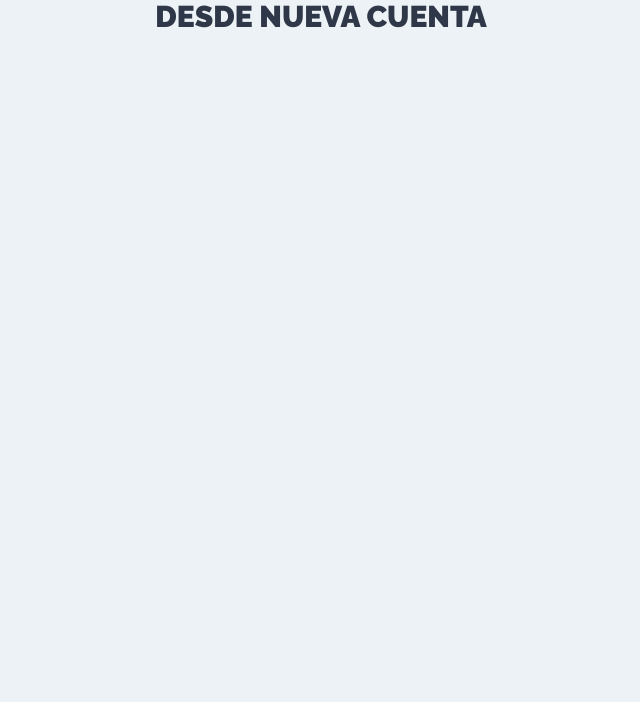
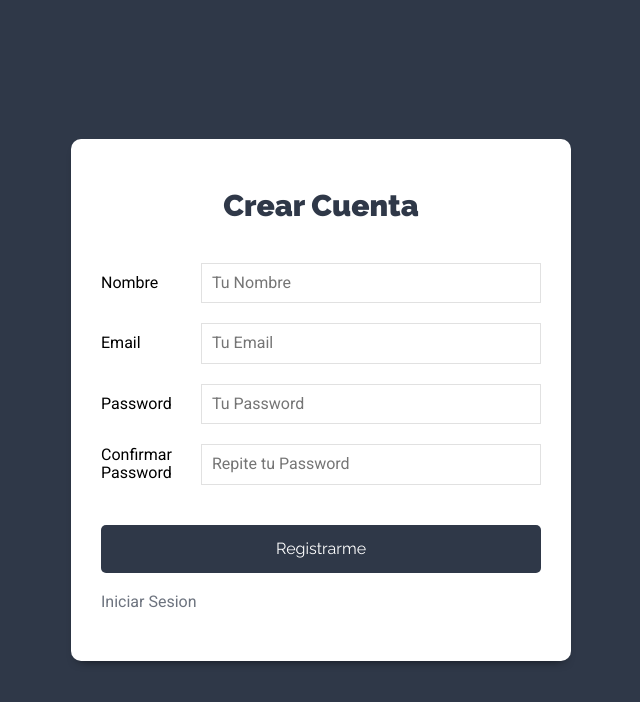
Before and after one commit to armandoltx/mernTasks-cliente, a React (Create React App) app: page /nueva-cuenta in a window 1280 px wide. Shown: the top 702 px of the page, without its empty margins (319-959 px from the left). Built offline with nearby package versions, Linux system fonts and the light colour scheme.

Commit message:
191 Creando el componente de crear cuenta

```diff
--- a/src/components/auth/Login.js
+++ b/src/components/auth/Login.js
@@ -21,7 +21,7 @@ const Login = () => {
 
   // Cuando el usuario quiere iniciar sesion
   const onSubmit = (e) => {
-    e.preventDewfault();
+    e.preventDefault();
 
     // Validar que no haya campos vacios
 
--- a/src/components/auth/NuevaCuenta.js
+++ b/src/components/auth/NuevaCuenta.js
@@ -1,8 +1,105 @@
-import React from 'react';
+import React, { useState } from 'react';
+import { Link } from 'react-router-dom';
 
 const NuevaCuenta = () => {
+
+  // Definir el state para iniciar sesion
+  const [ usuario, guardarUsuario ] = useState({
+    nombre: '',
+    email: '',
+    password: '',
+    confirmar: ''
+  });
+
+  // extraer de usuario
+  const { nombre, email, password, confirmar } = usuario;
+
+  const onChange = (e) => {
+    guardarUsuario({
+      ...usuario,
+      [e.target.name]: e.target.value
+    })
+  }
+
+  // Cuando el usuario quiere iniciar sesion
+  const onSubmit = (e) => {
+    e.preventDefault();
+
+    // Validar que no haya campos vacios
+
+    // Password minimo de 6 caracteres
+
+    // Los 2 password sean iguales
+
+    // Pasarlo al action
+  }
+
   return (
-    <h1>DESDE NUEVA CUENTA</h1>
+    <div className="form-usuario">
+      <div className="contenedor-form sombra-dark">
+        <h1>Crear Cuenta</h1>
+
+        <form
+          onSubmit={onSubmit}
+        >
+        <div className="campo-form">
+            <label htmlFor="nombre">Nombre</label>
+            <input
+              type="text"
+              id="nombre"
+              name="nombre"
+              value={nombre}
+              placeholder="Tu Nombre"
+              onChange={onChange}
+            />
+          </div>
+
+          <div className="campo-form">
+            <label htmlFor="email">Email</label>
+            <input
+              type="email"
+              id="email"
+              name="email"
+              value={email}
+              placeholder="Tu Email"
+              onChange={onChange}
+            />
+          </div>
+
+          <div className="campo-form">
+            <label htmlFor="password">Password</label>
+            <input
+              type="password"
+              id="password"
+              name="password"
+              value={password}
+              placeholder="Tu Password"
+              onChange={onChange}
+            />
+          </div>
+
+          <div className="campo-form">
+            <label htmlFor="confirmar">Confirmar Password</label>
+            <input
+              type="password"
+              id="confirmar"
+              name="confirmar"
+              value={confirmar}
+              placeholder="Repite tu Password"
+              onChange={onChange}
+            />
+          </div>
+
+          <div className="campo-form">
+            <input type="submit" className="btn btn-primario  btn-block" value="Registrarme"/>
+          </div>
+        </form>
+
+        <Link to={'/'} className="enlace-cuenta">
+          Iniciar Sesion
+        </Link>
+      </div>
+    </div>
   );
 };
 
```
